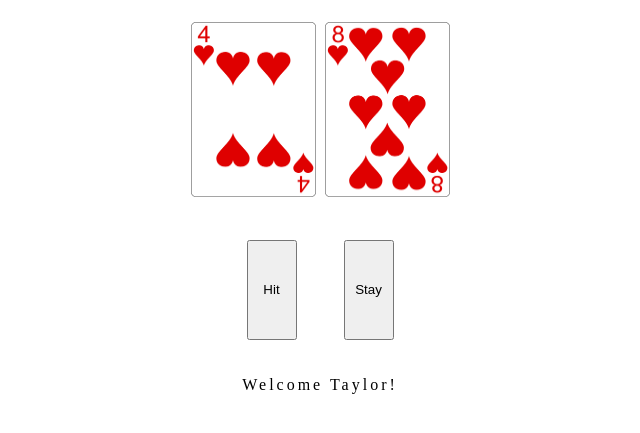
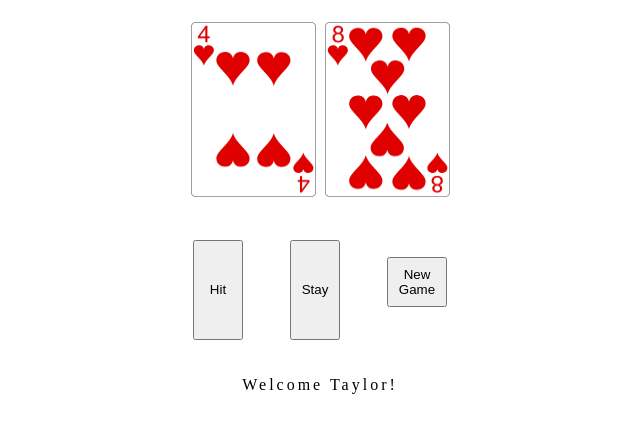
Before and after one commit to nherbert25/cards, a Flask app: page /black_jack in a window 1280 px wide. Shown: the part 294-727 px from the top of the page, without its empty margins (320-960 px from the left). Run offline with Flask 2, Linux system fonts and the light colour scheme.

Commit message:
added reset for blackjack

```diff
--- a/black_jack/black_jack.py
+++ b/black_jack/black_jack.py
@@ -38,6 +38,7 @@ def start_new_game():
     return deck, dealer_cards, dealer_sum, your_cards, your_sum
 
 
+# TODO write a test. There's a bug!!! A + A + 10 != 22  !!
 def calculate_black_jack_sum(card_list: list[Card]) -> int:
     my_sum = 0
     ace_count = 0
--- a/black_jack/routes.py
+++ b/black_jack/routes.py
@@ -30,6 +30,9 @@ def buttons():
         if request.form.get('button_pressed') == 'Stay':
             pass
 
+        if request.form.get('button_pressed') == 'New Game':
+            black_jack_blueprint.game_exists = False
+
     return redirect(url_for('black_jack.black_jack'))
 
     # this will render the black_jack.html BUT leave the url as http://127.0.0.1:5000/hit?hit=Hit, meaning if you refresh the page it will rerun this route
--- a/static/css/black_jack.css
+++ b/static/css/black_jack.css
@@ -32,3 +32,9 @@ body {
     width: 50px;
     margin: 20px;
 }
+
+#new_game {
+    height: 50px;
+    width: 60px;
+    margin: 20px;
+}
--- a/templates/black_jack.html
+++ b/templates/black_jack.html
@@ -32,6 +32,7 @@
     <form method="post" action="{{ url_for('black_jack.buttons') }}">
         <button type="submit" id='hit' name="button_pressed" value="Hit">Hit</button>
         <button type="submit" id='stay' name="button_pressed" value="Stay">Stay</button>
+        <button type="submit" id='new_game' name="button_pressed" value="New Game">New Game</button>
     </form>
 
 
```
